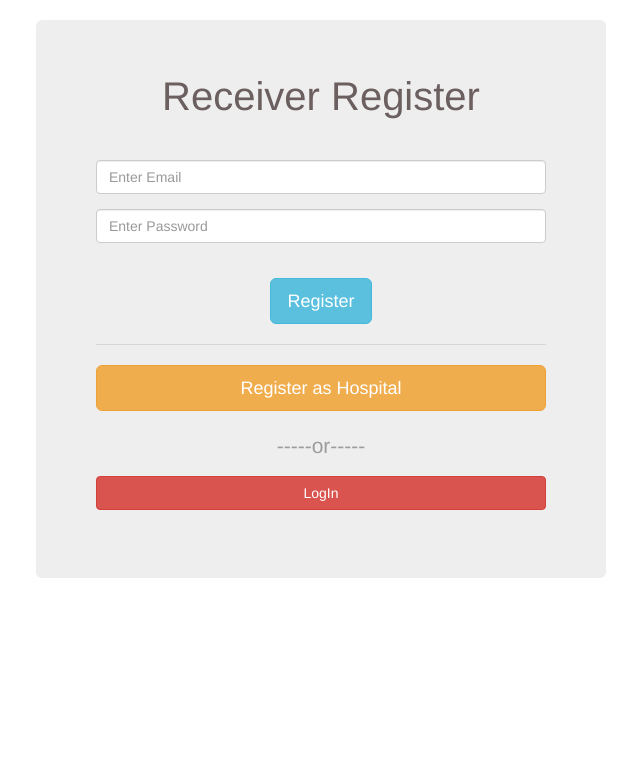
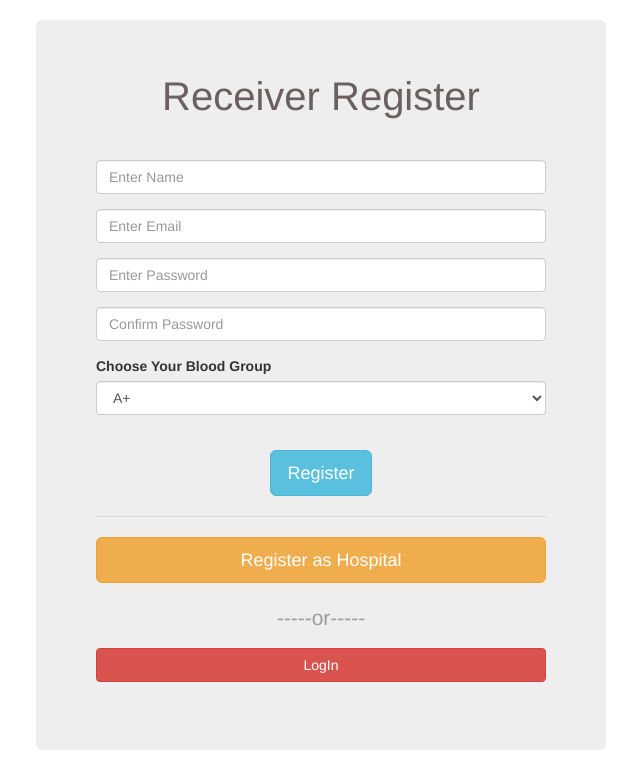
Before and after one commit to bipoool/bloodBank, a PHP site: page /registerReceiver.php in a window 1280 px wide. Shown: the part 75-855 px from the top of the page, without its empty margins (319-959 px from the left). Before the commit the page ends 653 px from the top, so only its background shows below. Run offline with PHP 8.4, Linux system fonts and the light colour scheme.

Commit message:
login receiver half completed

```diff
--- a/registerReceiver.php
+++ b/registerReceiver.php
@@ -1,23 +1,95 @@
 <?php
     //including the header (includes/header.php)
-    include_once("includes/header.php")
+    include_once("includes/header.php");
+
+    $error = "";
+    if(isset($_POST["submit"])){
+
+        //defining a function for validation(Email, name, password etc...) Good from protection from SQL injection
+        function validateData($data){
+
+            $textPattern = "/^[a-zA-Z0-9!@#$%^&*\.\s&\-]*$/";
+            return preg_match($textPattern, $data);
+
+        }
+
+        if(validateData($_POST["name"])){
+            $name = $_POST["name"];
+        }
+        else{
+            $error = "Name is not Valid";
+        }
+
+        if(validateData($_POST["email"])){
+            $email = $_POST["email"];
+        }
+        else{
+            $error = "Email is not Valid";
+        }
+
+        $password = $_POST["password"];
+        $confirmPassword = $_POST["confirmPassword"];
+
+        if(validateData($password) and validateData($confirmPassword) and $password === $confirmPassword){
+            $password = password_hash($password, PASSWORD_BCRYPT);
+        }
+        else{
+            $error = "Password is not Valid";
+        }
+        $bloodGroup = $_POST["bloodGroup"];
+        echo $bloodGroup;
+
+        if(!$error){
+            echo $name . $email . $bloodGroup . $password;
+            //this is object is from CRUD.php. All classes in that file is written by me from scratch
+            $query = new query();
+            //$query->addData("receiver", array("name"=>$name, "password"=>$password, "email"=>$email, "bloodGroup"=>$bloodGroup));
+        }
+    }
 ?>
 
     <div class="container " id="login-form">
 
-        <form action="" method="post" class="col-lg-6 col-sm-8 col-xs-12 col-lg-offset-3 col-sm-offset-2 jumbotron">
+    <?php if($error != "") echo "<div class='alert alert-danger'>$error</div>" ?>
 
-            <p class="text-center" id="heading">Receiver Register</p><br>
+    <form action = '<?php echo htmlspecialchars($_SERVER["PHP_SELF"])?>' method="post" class="col-lg-6 col-sm-8 col-xs-12 col-lg-offset-3 col-sm-offset-2 jumbotron">
 
-            <div class="form-group">
-                <input type="email" class="form-control" placeholder="Enter Email" required>
-            </div>
+        <p class="text-center" id="heading">Receiver Register</p><br>
 
-            <div class="form-group">
-                <input type="password" name="" id="" class="form-control" placeholder="Enter Password" required>
-            </div><br>
-            <input type="submit" value="Register" class="btn btn-info btn-lg center-block">
-            <hr>
+        <div class="form-group">
+            <input type="text" class="form-control" placeholder="Enter Name" name="name" required>
+        </div>
+
+        <div class="form-group">
+            <input type="email" class="form-control" placeholder="Enter Email" name="email" required>
+        </div>
+
+        <div class="form-group">
+            <input type="password" class="form-control" placeholder="Enter Password" name="password" required>
+        </div>
+
+        <div class="form-group">
+            <input type="password" id="" class="form-control" placeholder="Confirm Password" name="confirmPassword" required>
+        </div>
+
+        <div class="form-group">
+            <label for="blood-groups">Choose Your Blood Group</label>
+            <select name="bloodGroup" id="blood-groups" class="form-control">
+
+                <option value="A+">A+</option>
+                <option value="A-">A-</option>
+                <option value="B+">B+</option>
+                <option value="B-">B-</option>
+                <option value="AB+">AB+</option>
+                <option value="AB-">AB-</option>
+                <option value="O+">O+</option>
+                <option value="O-">O-</option>
+
+            </select>
+        </div>
+
+
+        <br><input type="submit" value="Register" class="btn btn-info btn-lg center-block" name="submit"> <hr>
 
             <a href="registerHospital.php" class="btn btn-warning btn-lg center-block">Register as Hospital</a><br>
 
```
